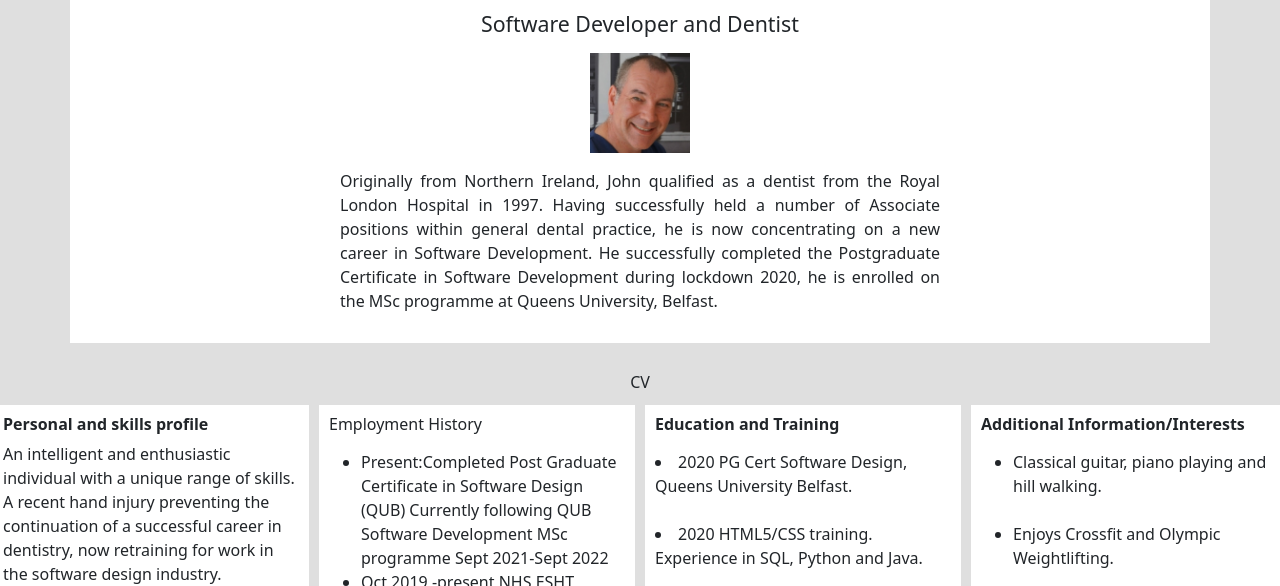
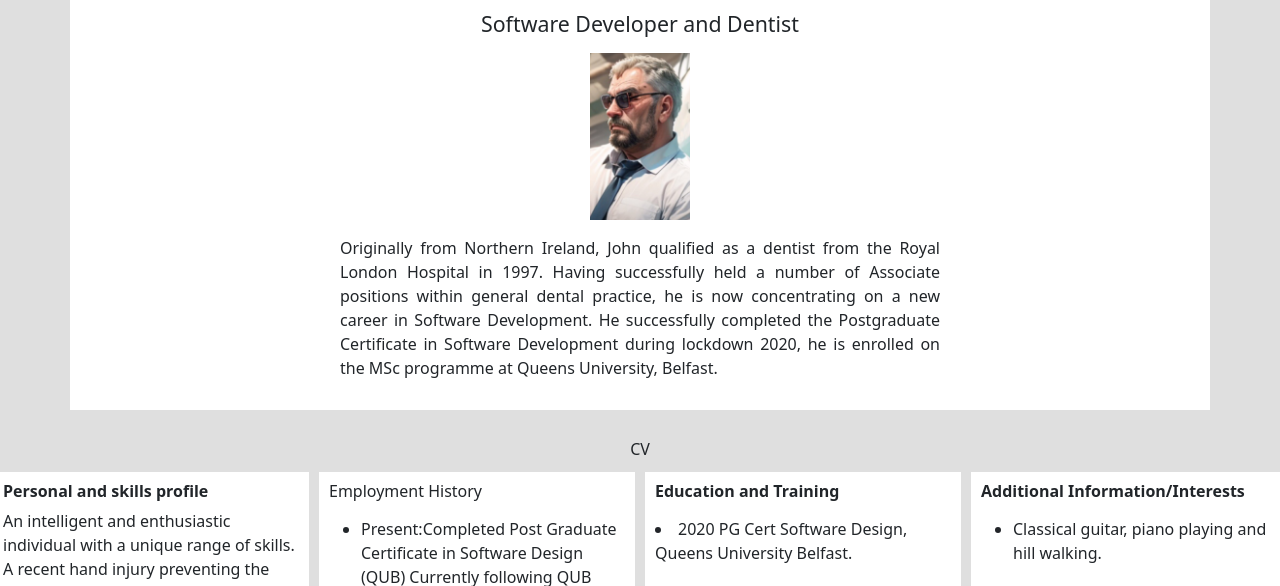
Before and after one commit to John-Urquhart/John-Urquhart, a plain HTML site: page index.html in a window 1280 px wide. Shown: the part 157-743 px from the top of the page. Drawn offline with nearby package versions, Linux system fonts and the light colour scheme.

Commit message:
Update index.html

```diff
--- a/index.html
+++ b/index.html
@@ -68,7 +68,7 @@
           <p class="lead">
             <h2 style="font-size: 16pt;">Software Developer and Dentist</h2>
           </p>
-          <img src="/images/IMG_1996.JPG" style="width: 100px; " alt="picture of John">
+          <img src="/images/JUGTA.JPG" style="width: 100px; " alt="picture of John">
         <p>
           <a href="#" style="padding-top: 30px; color: #777777;"></a>
         </p>
```
